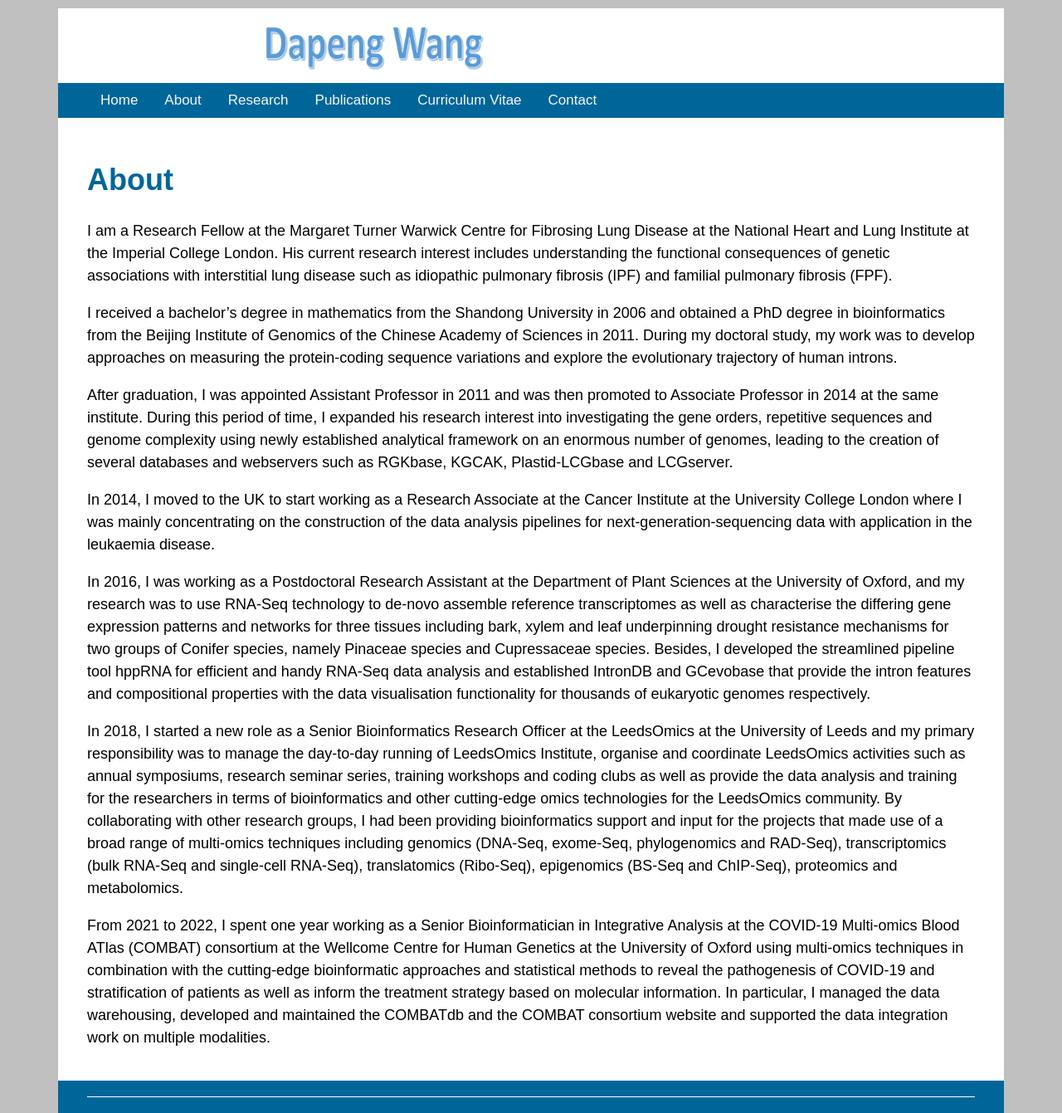
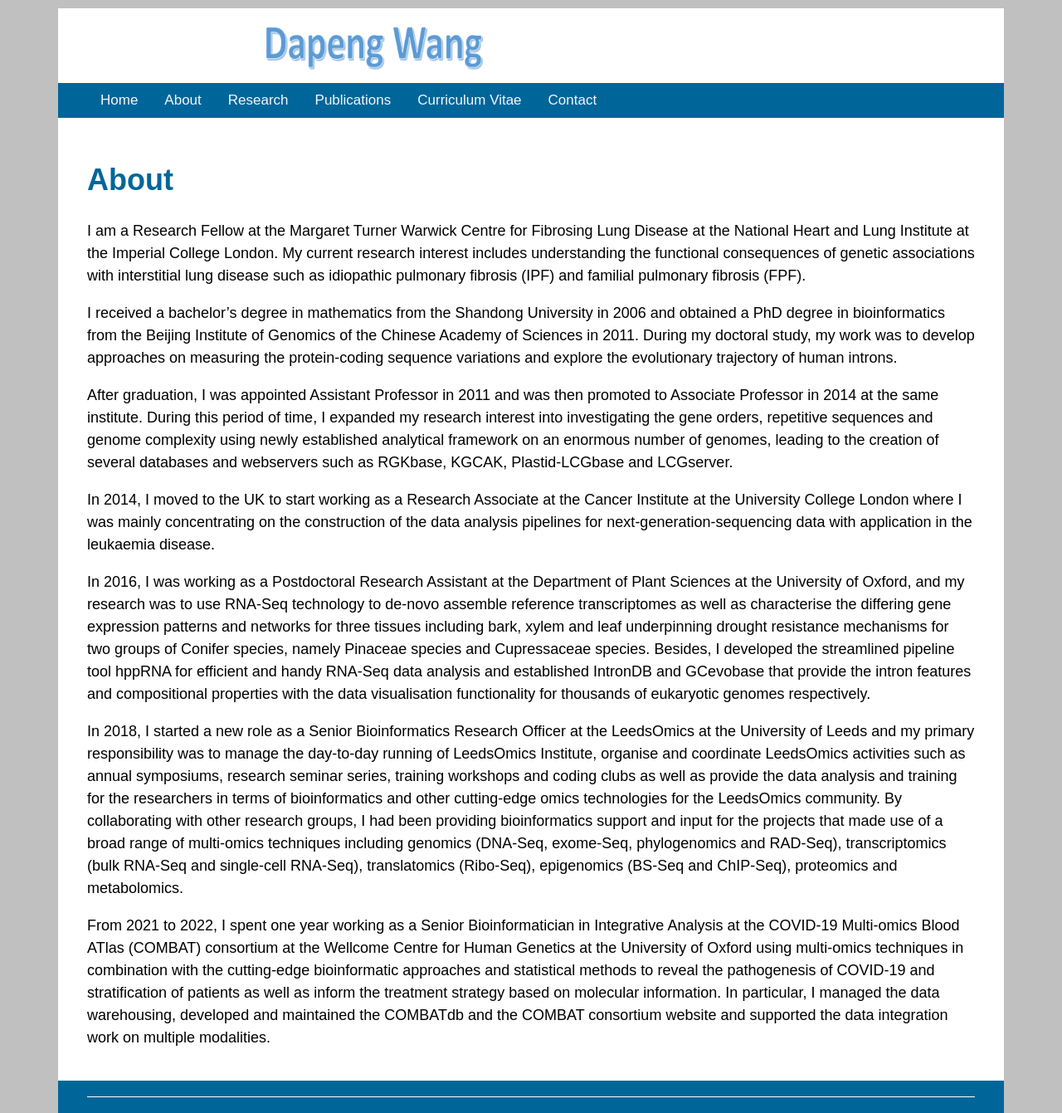
Before and after one commit to NextGenBioinformatics/dapeng-wang, a Jekyll site: the page about.html, which Jekyll copies as it is, in a window 1280 px wide. Shown: the whole page at 83% size. Built offline with Jekyll 4.4.1, drawn with Linux system fonts in a browser that asks for light colours.

Commit message:
Add files via upload

```diff
--- a/about.html
+++ b/about.html
@@ -35,9 +35,9 @@
 
                 <h1 class="title">About</h1>
 
-<p>I am a Research Fellow at the Margaret Turner Warwick Centre for Fibrosing Lung Disease at the National Heart and Lung Institute at the Imperial College London. His current research interest includes understanding the functional consequences of genetic associations with interstitial lung disease such as idiopathic pulmonary fibrosis (IPF) and familial pulmonary fibrosis (FPF).</p>
+<p>I am a Research Fellow at the Margaret Turner Warwick Centre for Fibrosing Lung Disease at the National Heart and Lung Institute at the Imperial College London. My current research interest includes understanding the functional consequences of genetic associations with interstitial lung disease such as idiopathic pulmonary fibrosis (IPF) and familial pulmonary fibrosis (FPF).</p>
 <p>I received a bachelor’s degree in mathematics from the Shandong University in 2006 and obtained a PhD degree in bioinformatics from the Beijing Institute of Genomics of the Chinese Academy of Sciences in 2011. During my doctoral study, my work was to develop approaches on measuring the protein-coding sequence variations and explore the evolutionary trajectory of human introns.</p>
-<p>After graduation, I was appointed Assistant Professor in 2011 and was then promoted to Associate Professor in 2014 at the same institute. During this period of time, I expanded his research interest into investigating the gene orders, repetitive sequences and genome complexity using newly established analytical framework on an enormous number of genomes, leading to the creation of several databases and webservers such as RGKbase, KGCAK, Plastid-LCGbase and LCGserver.</p>
+<p>After graduation, I was appointed Assistant Professor in 2011 and was then promoted to Associate Professor in 2014 at the same institute. During this period of time, I expanded my research interest into investigating the gene orders, repetitive sequences and genome complexity using newly established analytical framework on an enormous number of genomes, leading to the creation of several databases and webservers such as RGKbase, KGCAK, Plastid-LCGbase and LCGserver.</p>
 <p>In 2014, I moved to the UK to start working as a Research Associate at the Cancer Institute at the University College London where I was mainly concentrating on the construction of the data analysis pipelines for next-generation-sequencing data with application in the leukaemia disease.</p>
 <p>In 2016, I was working as a Postdoctoral Research Assistant at the Department of Plant Sciences at the University of Oxford, and my research was to use RNA-Seq technology to de-novo assemble reference transcriptomes as well as characterise the differing gene expression patterns and networks for three tissues including bark, xylem and leaf underpinning drought resistance mechanisms for two groups of Conifer species, namely Pinaceae species and Cupressaceae species. Besides, I developed the streamlined pipeline tool hppRNA for efficient and handy RNA-Seq data analysis and established IntronDB and GCevobase that provide the intron features and compositional properties with the data visualisation functionality for thousands of eukaryotic genomes respectively.</p>
 <p>In 2018, I started a new role as a Senior Bioinformatics Research Officer at the LeedsOmics at the University of Leeds and my primary responsibility was to manage the day-to-day running of LeedsOmics Institute, organise and coordinate LeedsOmics activities such as annual symposiums, research seminar series, training workshops and coding clubs as well as provide the data analysis and training for the researchers in terms of bioinformatics and other cutting-edge omics technologies for the LeedsOmics community. By collaborating with other research groups, I had been providing bioinformatics support and input for the projects that made use of a broad range of multi-omics techniques including genomics (DNA-Seq, exome-Seq, phylogenomics and RAD-Seq), transcriptomics (bulk RNA-Seq and single-cell RNA-Seq), translatomics (Ribo-Seq), epigenomics (BS-Seq and ChIP-Seq), proteomics and metabolomics.</p>
```
